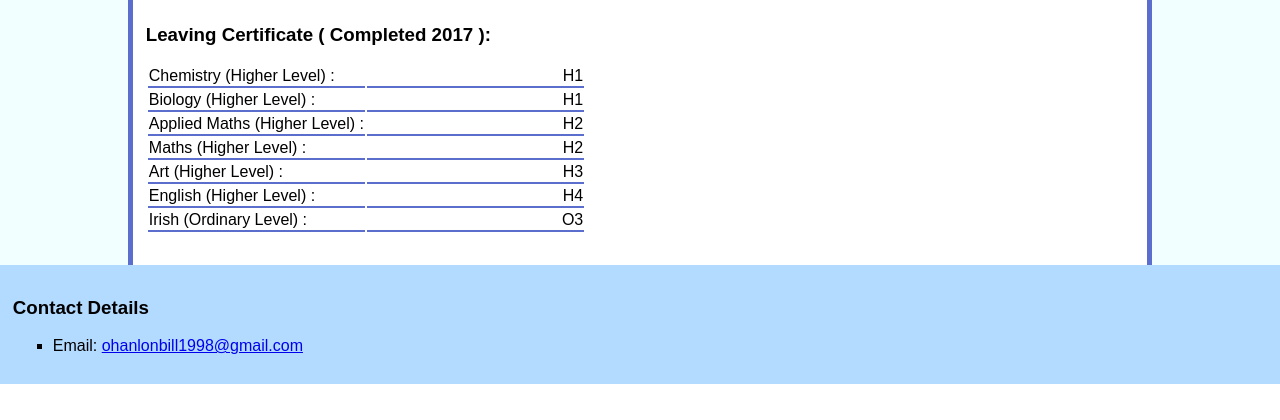
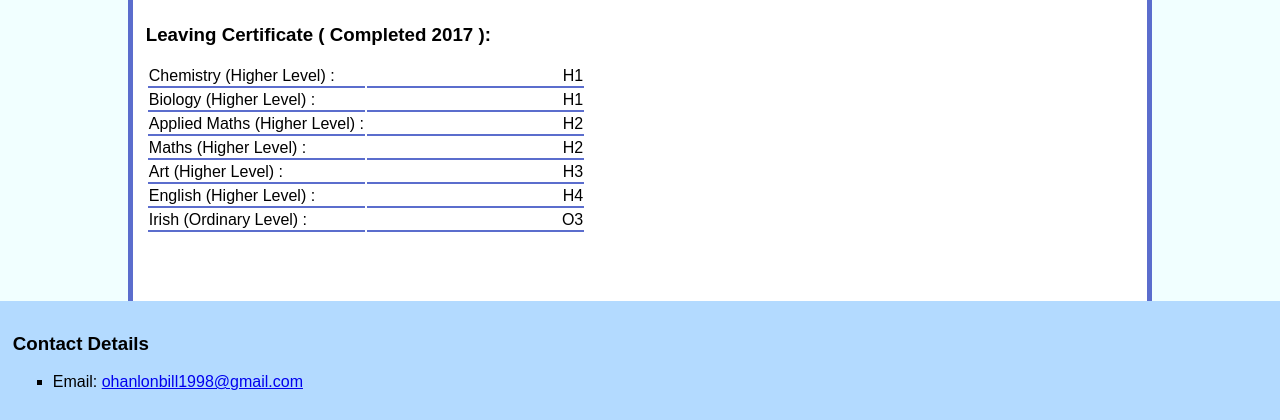
Before and after one commit to billoh28/CV-Website, a Flask app: page /education in a window 1280 px wide. Shown: the part 632-1052 px from the top of the page. Before the commit the page ends 1016 px from the top, so only its background shows below. Run offline with Flask 2, Linux system fonts and the light colour scheme; parts of the project's set-up code (start-up, migrations or seed data) failed here and were passed over.

Commit message:
Fising fill issue with footer and fixing 404 routing problem

```diff
--- a/static/styles/layout.css
+++ b/static/styles/layout.css
@@ -114,6 +114,26 @@ ul, li {
     margin-left: 20px;
 }
 
+/* Education Page Styling */
+.education-table td {
+    border-bottom: solid #5B6DCD 2px;
+}
+
+.education-result {
+    width: 50%;
+    text-align: right;
+}
+
+/* Styling the breaks */
+.breaks {
+    margin-left: 10%;
+    margin-right: 10%;
+    background-color: white;
+    border-left: solid #5B6DCD 5px;
+    border-right: solid #5B6DCD 5px;
+    overflow: hidden;
+}
+
 /* Styling the Footer */
 .footer {
     left: 0;
@@ -128,13 +148,3 @@ ul, li {
     display: block;
     border-top: solid #5B6DCD 0px;
 }
-
-/* Education Page Styling */
-.education-table td {
-    border-bottom: solid #5B6DCD 2px;
-}
-
-.education-result {
-    width: 50%;
-    text-align: right;
-}
--- a/templates/404.html
+++ b/templates/404.html
@@ -2,6 +2,6 @@
 {% block content %}
     <div class="error">
         <h1>ERROR: File Not Found</h1>
-        <a href=".">Return</a>
+        <a href="/">Return</a>
     </div>
 {% endblock %}
--- a/templates/405.html
+++ b/templates/405.html
@@ -2,6 +2,6 @@
 {% block content %}
     <div class="error">
         <h1>ERROR: The requested method is not allowed for this resource</h1>
-        <a href=".">Return</a>
+        <a href="/">Return</a>
     </div>
 {% endblock %}
--- a/templates/achievements.html
+++ b/templates/achievements.html
@@ -9,6 +9,5 @@
         <li><p>During secondary school, I taught a basic computer class, to senior citizens every Tuesday after school. The program ran for three months and the participants learned everything from turning on a computer to setting up their very own email.</p></li>
         <li><p>I was also awarded a bronze medal Gaise Presidential, for completing various achievements including thirteen weeks of community involvement.</p></li>
     </ul>
-
 </div>
 {% endblock %}
--- a/templates/base.html
+++ b/templates/base.html
@@ -22,7 +22,7 @@
         <div class="wrapper">
             <div class="nav-bar">
                 <ul>
-                    <li class="nav-button"><a href=".">Home</a></li>
+                    <li class="nav-button"><a href="/">Home</a></li>
                     <li class="nav-button"><a href="work_experience">Experience</a></li>
                     <li class="nav-button"><a href="education">Education</a></li>
                     <li class="nav-button"><a href="achievements">Achievements</a></li>
@@ -36,15 +36,18 @@
                 <div class="content">
                     {% block content %}{% endblock %}
                 </div>
+            </div>
 
-                <div class="footer">
-                    <h3 class="footer-heading">Contact Details</h3>
+            <!-- These breaks are necessary to get the footer to stick to the bottom of the page for the pages with not enough content to fill the screen -->
+            <div class="breaks"><br><br></div>
 
-                    <ul class="contact-info">
-                        <li><p>Email: <a href="mailto:ohanlonbill1998@gmail.com">ohanlonbill1998@gmail.com</a></p></li>
-                    </ul>
-                </div>
-            </div>
+            <footer class="footer">
+                <h3 class="footer-heading">Contact Details</h3>
+
+                <ul class="contact-info">
+                    <li><p>Email: <a href="mailto:ohanlonbill1998@gmail.com">ohanlonbill1998@gmail.com</a></p></li>
+                </ul>
+            </footer>
         </div>
     </body>
 </html>
--- a/templates/home.html
+++ b/templates/home.html
@@ -10,6 +10,5 @@
         <p>I am a hard-working third level student, currently going into my final year of study in DCU, studying Computer Applications and Software Engineering. I am very outgoing and enjoy keeping busy, evident from my long career development and multiple past times.</p>
         <p>I am currently seeking employment, so if you'd which to advise me on a possible position please feel free.</p>
     </div>
-
 </div>
 {% endblock %}
--- a/templates/interests.html
+++ b/templates/interests.html
@@ -9,6 +9,5 @@
         <li><p>Before college I played rugby. Rugby is a sport which relies on the whole team working as a whole, and I feel this contributed greatly to my effective team working skills.</p></li>
         <li><p>Frankly, I'm a person who enjoys being active. For instance, I enjoy going on hikes. My friends and I have completed numerous hikes and trails across America and Ireland, namely climbing to Clouds Rest in Yosemite National Park, California and Croagh Patrick in County Mayo, Ireland.</p></li>
     </ul>
-
 </div>
 {% endblock %}
```
